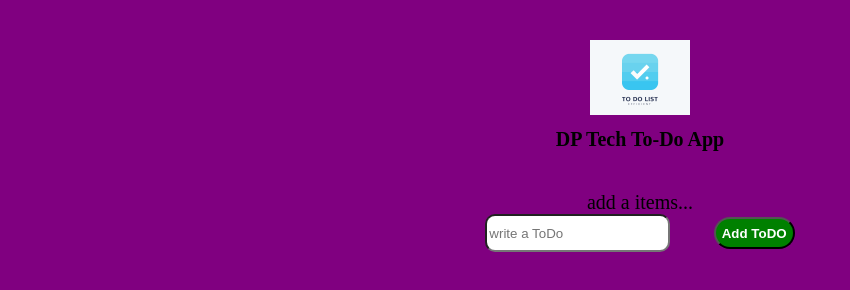
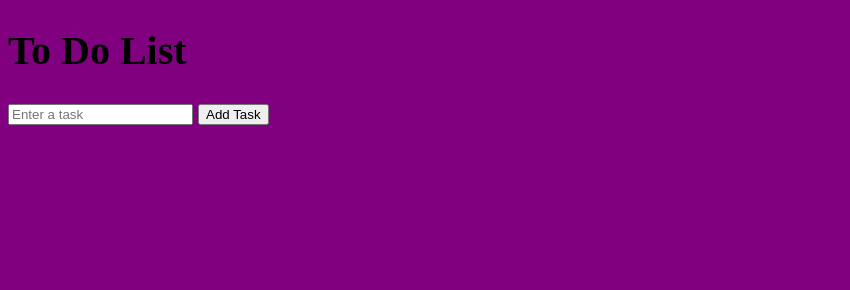
Before and after one commit to Kartikp12/To-Do-app, a plain HTML site: page index.html in a window 1280 px wide. Shown: the whole page, without its empty margins (0-850 px from the left). Drawn offline with Linux system fonts and the light colour scheme.

Commit message:
Update index.html

```diff
--- a/index.html
+++ b/index.html
@@ -2,27 +2,29 @@
 <html lang="en">
 <head>
     <meta charset="UTF-8">
-    <meta http-equiv="X-UA-Compatible" content="IE=edge">
     <meta name="viewport" content="width=device-width, initial-scale=1.0">
-    <title>Document</title>
-    <link rel="stylesheet" href="style.css">
+    <title>TO-DO list</title>
 </head>
+<link rel="stylesheet" href="style.css">
+
 <body>
-    <div class="main">
-      <img src="logo.png" width="100" class="logo" />
-      <h1 class="App-title">DP Tech To-Do App</h1>
-      <div class="contener">
-          add a items... <br>
-          <input type="text" class="input-text" placeholder="write a ToDo"/>
+    <div class="cont">
+        <h1 class="heading">
+            To Do List
+        </h1>
 
-          <button class="add-btn" onclick="MyFun()"> Add ToDO</button>
-      </div>
-      <div class="list">
+        <div class="inp">
+            <input type="text" placeholder="Enter a task" class="task">
+            <button class="but" onclick="myfun()">Add Task</button>
+        </div>
+
+    <div class="result">
 
 
+    </div>
 
-      </div>
+    <script src="script.js"></script>
+
     </div>
-    <script src="script.js"></script>
 </body>
 </html>
```
